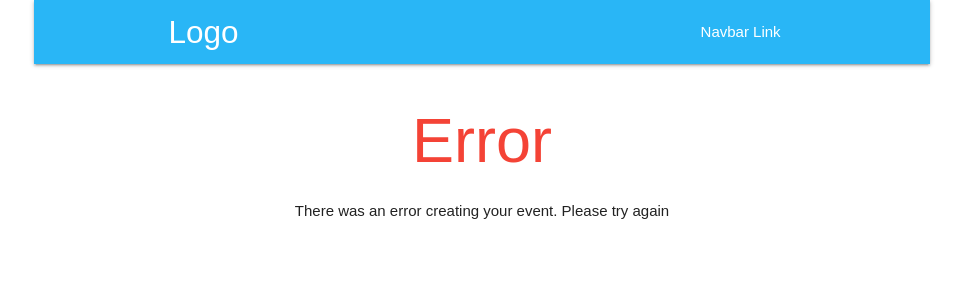
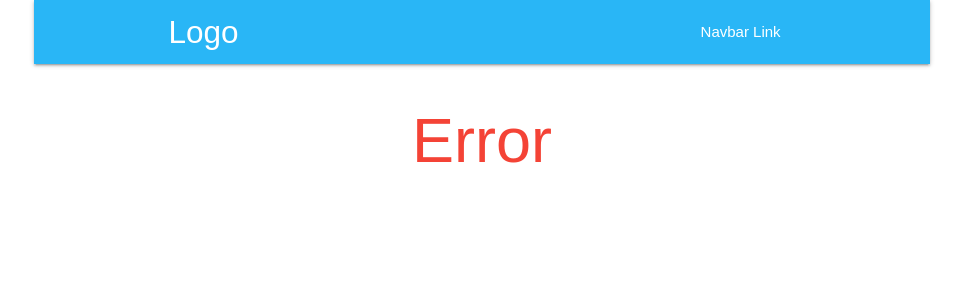
Before and after one commit to shimoal/are-you-free, a React (Create React App) app in the folder client/: page /events/error in a window 1280 px wide. Shown: the top 300 px of the page, without its empty margins (158-1121 px from the left). Built offline with nearby package versions, Linux system fonts and the light colour scheme.

Commit message:
Refactored ErrorCreatingEvent component into a reusable error message component

```diff
--- a/client/src/App.tsx
+++ b/client/src/App.tsx
@@ -3,9 +3,9 @@ const { Component } = React;
 import { BrowserRouter, Route } from "react-router-dom";
 
 import CreateEvent from "./components/events/CreateEvent";
-import ErrorCreatingEvent from "./components/events/ErrorCreatingEvent";
 import Event from './components/events/Event';
 import EventCreated from "./components/events/EventCreated";
+import EventError from "./components/events/EventError";
 import Landing from "./components/Landing";
 import NavBar from "./components/NavBar";
 
@@ -20,7 +20,7 @@ class App extends Component<{}, { selectedView: string }> {
 						<Route exact path="/event" component={EventCreated} />
 						<Route path="/event/:linkID" component={Event} />
 						<Route exact path="/events/new" component={CreateEvent} />
-						<Route exact path="/events/error" component={ErrorCreatingEvent} />
+						<Route exact path="/events/error" component={EventError} errorMessage="There was an error creating your event. Please try again" />
 					</div>
 				</BrowserRouter>
 			</div>
--- a/client/src/components/events/ErrorCreatingEvent.tsx
+++ b/client/src/components/events/EventError.tsx
@@ -1,10 +1,13 @@
 import * as React from "react";
 
-export default () => {
+interface IProps {
+	errorMessage: string;
+}
+export default (props: IProps) => {
 	return (
 		<div className="container center">
 			<h1 className="red-text">Error</h1>
-			<p>There was an error creating your event. Please try again</p>
+			<p>{props.errorMessage}</p>
 		</div>
 	);
 };
```
